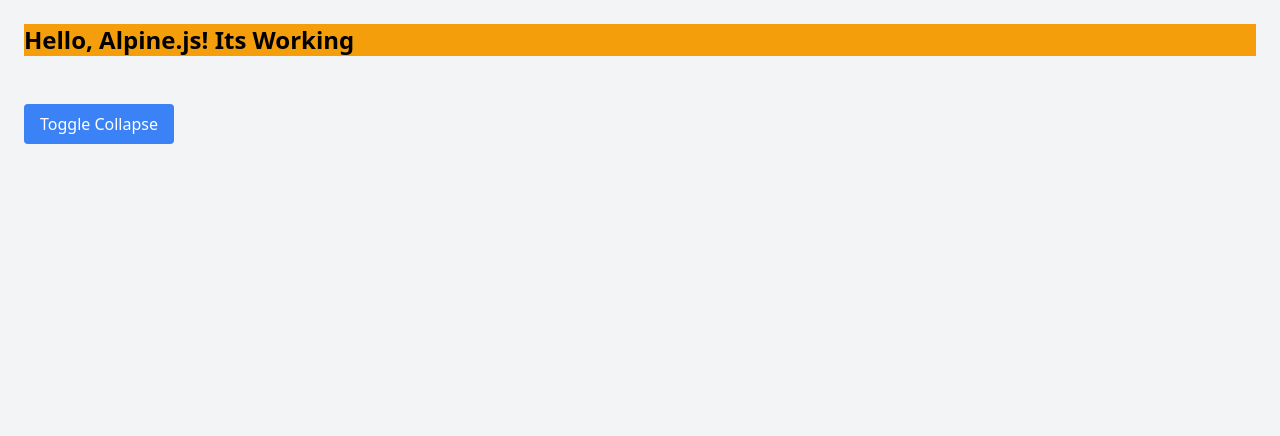
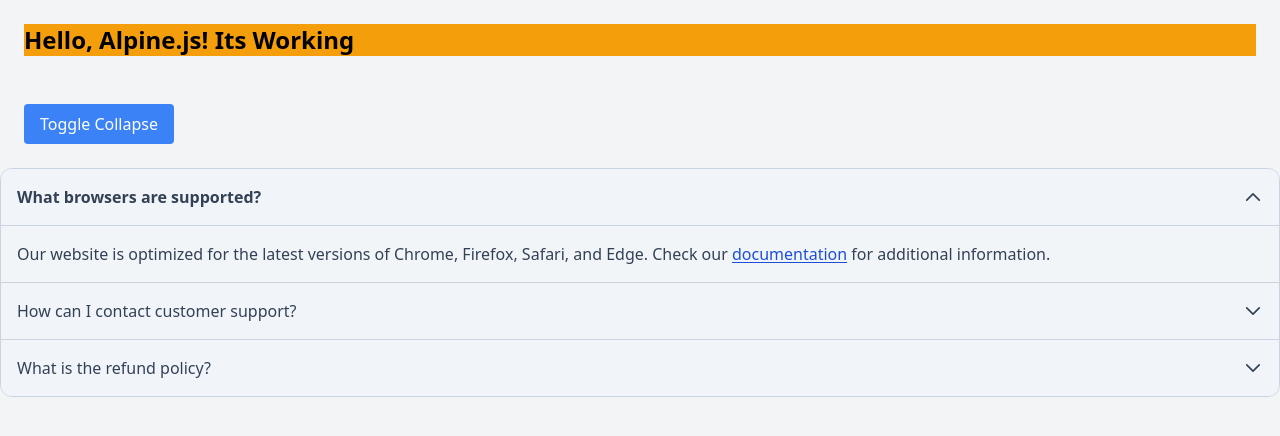
Before and after one commit to benediktgrether/vite-tailwind-alpinejs, a website built with Vite: page index.html in a window 1280 px wide. Built offline with nearby package versions, Linux system fonts and the light colour scheme.

Commit message:
TASK | Add penguin ui accordion

```diff
--- a/index.html
+++ b/index.html
@@ -14,6 +14,7 @@
 
 		<!-- Collapse -->
 
+		<div class="container mx-auto">
 			<div x-data="{ isOpen: false }" class="p-6">
 				<button
 					@click="isOpen = !isOpen"
@@ -23,9 +24,164 @@
 				</button>
 				<div x-show="isOpen" class="mt-4 p-4 border rounded bg-white">
 					<p class="text-lg">
-					This is the collapsible content section. It can include any
-					content you want.
+						This is the collapsible content section. It can include
+						any content you want.
 					</p>
+				</div>
+			</div>
+
+			<!-- Accordion Test Penguin UI -->
+			<!-- https://www.penguinui.com/components/accordion -->
+
+			<div
+				x-data="{ selectedAccordionItem: 'one' }"
+				class="w-full divide-y divide-slate-300 overflow-hidden rounded-xl border border-slate-300 bg-slate-100/40 text-slate-700 dark:divide-slate-700 dark:border-slate-700 dark:bg-slate-800/50 dark:text-slate-300"
+			>
+				<div class="divide-y divide-slate-300 dark:divide-slate-700">
+					<button
+						id="controlsAccordionItemOne"
+						type="button"
+						class="flex w-full items-center justify-between gap-4 bg-slate-100 p-4 text-left underline-offset-2 hover:bg-slate-100/75 focus-visible:bg-slate-100/75 focus-visible:underline focus-visible:outline-none dark:bg-slate-800 dark:hover:bg-slate-800/75 dark:focus-visible:bg-slate-800/75"
+						aria-controls="accordionItemOne"
+						@click="selectedAccordionItem = 'one'"
+						:class="selectedAccordionItem === 'one' ? 'text-onSurfaceStrong dark:text-onSurfaceDarkStrong font-bold'  : 'text-onSurface dark:text-onSurfaceDark font-medium'"
+						:aria-expanded="selectedAccordionItem === 'one' ? 'true' : 'false'"
+					>
+						What browsers are supported?
+						<svg
+							xmlns="http://www.w3.org/2000/svg"
+							viewBox="0 0 24 24"
+							fill="none"
+							stroke-width="2"
+							stroke="currentColor"
+							class="size-5 shrink-0 transition"
+							aria-hidden="true"
+							:class="selectedAccordionItem === 'one'  ?  'rotate-180'  :  ''"
+						>
+							<path
+								stroke-linecap="round"
+								stroke-linejoin="round"
+								d="M19.5 8.25l-7.5 7.5-7.5-7.5"
+							/>
+						</svg>
+					</button>
+					<div
+						x-cloak
+						x-show="selectedAccordionItem === 'one'"
+						id="accordionItemOne"
+						role="region"
+						aria-labelledby="controlsAccordionItemOne"
+						x-collapse
+					>
+						<div class="p-4 text-sm sm:text-base text-pretty">
+							Our website is optimized for the latest versions of
+							Chrome, Firefox, Safari, and Edge. Check our
+							<a
+								href="#"
+								class="underline underline-offset-2 text-blue-700 dark:text-blue-600"
+								>documentation</a
+							>
+							for additional information.
+						</div>
+					</div>
+				</div>
+				<div class="divide-y divide-slate-300 dark:divide-slate-700">
+					<button
+						id="controlsAccordionItemTwo"
+						type="button"
+						class="flex w-full items-center justify-between gap-4 bg-slate-100 p-4 text-left underline-offset-2 hover:bg-slate-100/75 focus-visible:bg-slate-100/75 focus-visible:underline focus-visible:outline-none dark:bg-slate-800 dark:hover:bg-slate-800/75 dark:focus-visible:bg-slate-800/75"
+						aria-controls="accordionItemTwo"
+						@click="selectedAccordionItem = 'two'"
+						:class="selectedAccordionItem === 'two' ? 'text-onSurfaceStrong dark:text-onSurfaceDarkStrong font-bold'  : 'text-onSurface dark:text-onSurfaceDark font-medium'"
+						:aria-expanded="selectedAccordionItem === 'two' ? 'true' : 'false'"
+					>
+						How can I contact customer support?
+						<svg
+							xmlns="http://www.w3.org/2000/svg"
+							viewBox="0 0 24 24"
+							fill="none"
+							stroke-width="2"
+							stroke="currentColor"
+							class="size-5 shrink-0 transition"
+							aria-hidden="true"
+							:class="selectedAccordionItem === 'two'  ?  'rotate-180'  :  ''"
+						>
+							<path
+								stroke-linecap="round"
+								stroke-linejoin="round"
+								d="M19.5 8.25l-7.5 7.5-7.5-7.5"
+							/>
+						</svg>
+					</button>
+					<div
+						x-cloak
+						x-show="selectedAccordionItem === 'two'"
+						id="accordionItemTwo"
+						role="region"
+						aria-labelledby="controlsAccordionItemTwo"
+						x-collapse
+					>
+						<div class="p-4 text-sm sm:text-base text-pretty">
+							Reach out to our dedicated support team via email at
+							<a
+								href="#"
+								class="underline underline-offset-2 text-blue-700 dark:text-blue-600"
+								>support@example.com</a
+							>
+							or call our toll-free number at 1-800-123-4567
+							during business hours.
+						</div>
+					</div>
+				</div>
+				<div class="divide-y divide-slate-300 dark:divide-slate-700">
+					<button
+						id="controlsAccordionItemThree"
+						type="button"
+						class="flex w-full items-center justify-between gap-4 bg-slate-100 p-4 text-left underline-offset-2 hover:bg-slate-100/75 focus-visible:bg-slate-100/75 focus-visible:underline focus-visible:outline-none dark:bg-slate-800 dark:hover:bg-slate-800/75 dark:focus-visible:bg-slate-800/75"
+						aria-controls="accordionItemThree"
+						@click="selectedAccordionItem = 'three'"
+						:class="selectedAccordionItem === 'three' ? 'text-onSurfaceStrong dark:text-onSurfaceDarkStrong font-bold'  : 'text-onSurface dark:text-onSurfaceDark font-medium'"
+						:aria-expanded="selectedAccordionItem === 'three' ? 'true' : 'false'"
+					>
+						What is the refund policy?
+						<svg
+							xmlns="http://www.w3.org/2000/svg"
+							viewBox="0 0 24 24"
+							fill="none"
+							stroke-width="2"
+							stroke="currentColor"
+							class="size-5 shrink-0 transition"
+							aria-hidden="true"
+							:class="selectedAccordionItem === 'three'  ?  'rotate-180'  :  ''"
+						>
+							<path
+								stroke-linecap="round"
+								stroke-linejoin="round"
+								d="M19.5 8.25l-7.5 7.5-7.5-7.5"
+							/>
+						</svg>
+					</button>
+					<div
+						x-cloak
+						x-show="selectedAccordionItem === 'three'"
+						id="accordionItemThree"
+						role="region"
+						aria-labelledby="controlsAccordionItemThree"
+						x-collapse
+					>
+						<div class="p-4 text-sm sm:text-base text-pretty">
+							Please refer to our
+							<a
+								href="#"
+								class="underline underline-offset-2 text-blue-700 dark:text-blue-600"
+								>refund policy page</a
+							>
+							on the website for detailed information regarding
+							eligibility, timeframes, and the process for
+							requesting a refund.
+						</div>
+					</div>
+				</div>
 			</div>
 		</div>
 	</body>
```
Lines whose indentation alone changed are shown as unchanged.
